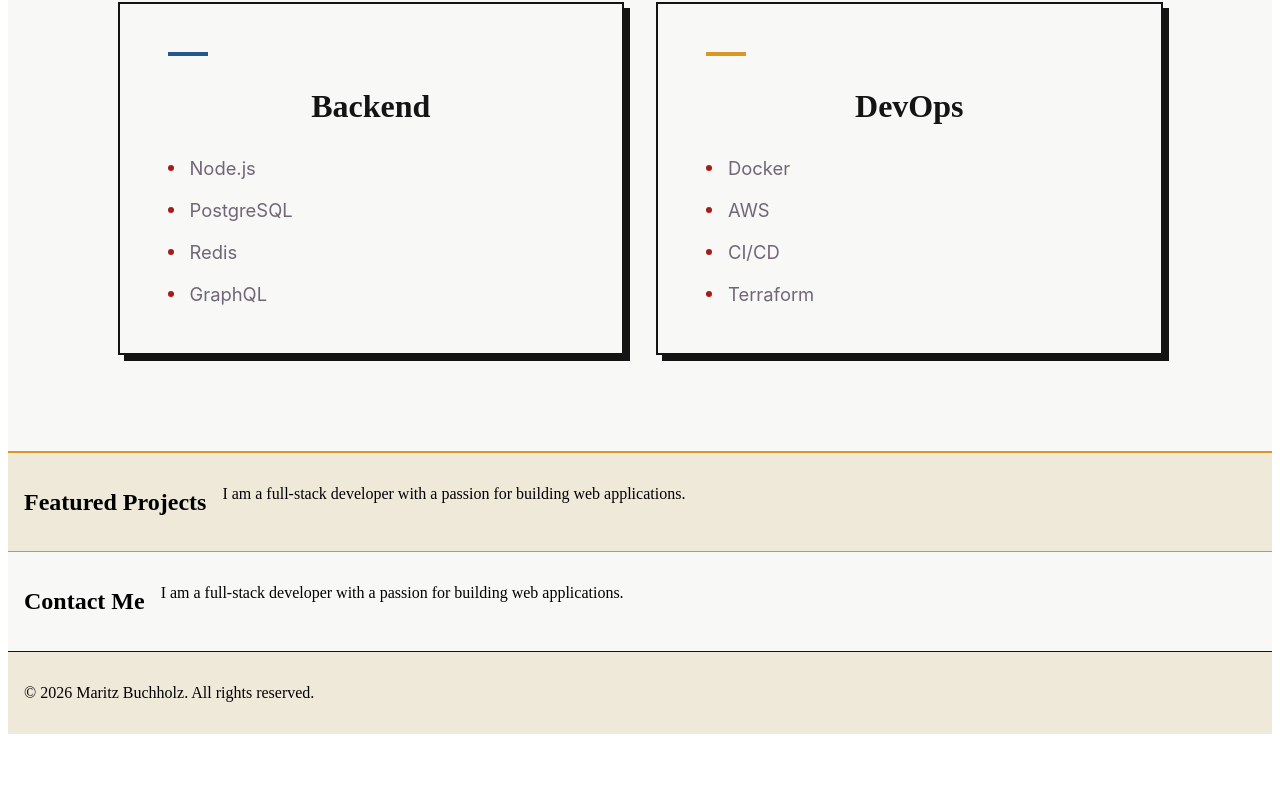
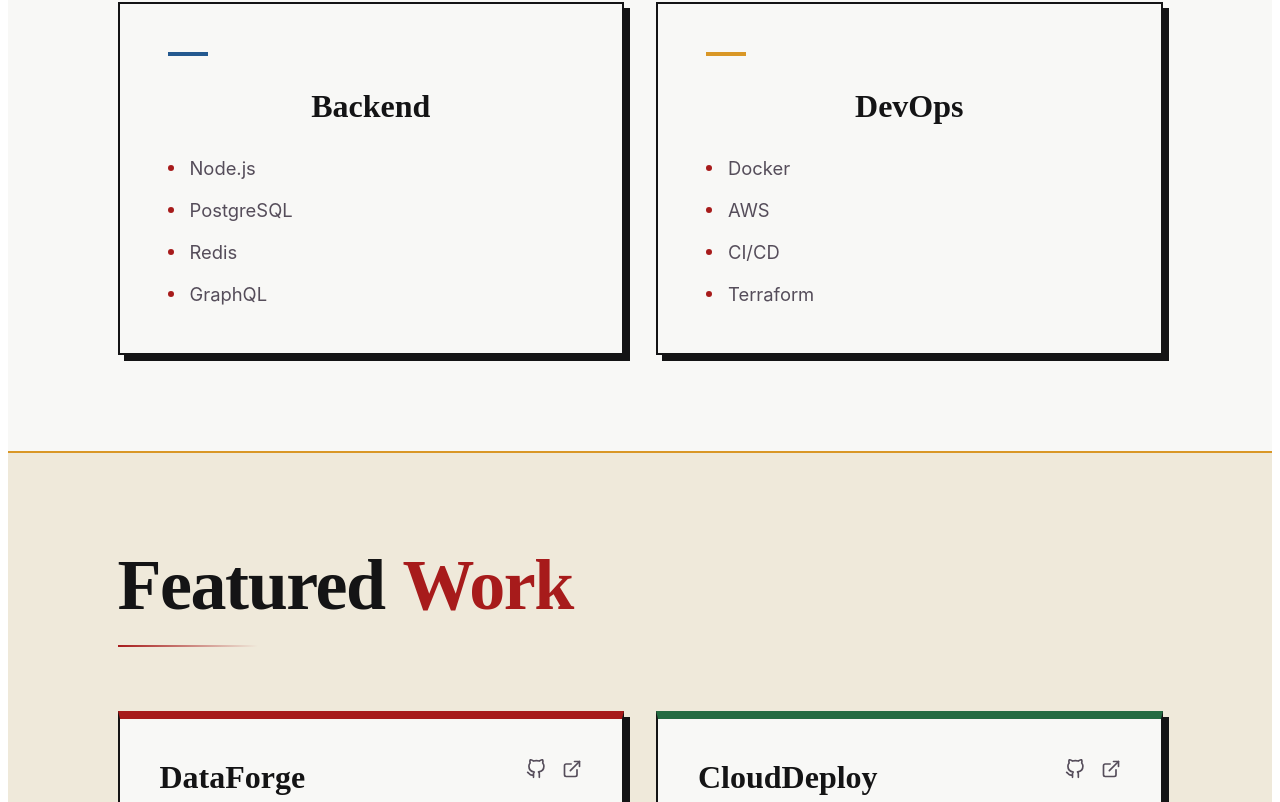
Before and after one commit to maritzbuchholz/portfolio, a React (Vite) app: page / in a window 1280 px wide. Shown: the part 1998-2800 px from the top of the page. Before the commit the page ends 2740 px from the top, so only its background shows below. Built offline with nearby package versions, Linux system fonts and the light colour scheme.

Commit message:
update works component

```diff
--- a/src/Components/Featured/Featured.jsx
+++ b/src/Components/Featured/Featured.jsx
@@ -1,12 +1,88 @@
 import React from 'react';
 import './Featured.scss';
 
+const GithubIcon = () => (
+    <svg width="20" height="20" viewBox="0 0 24 24" fill="none" stroke="currentColor" strokeWidth="2" strokeLinecap="round" strokeLinejoin="round">
+        <path d="M9 19c-5 1.5-5-2.5-7-3m14 6v-3.87a3.37 3.37 0 0 0-.94-2.61c3.14-.35 6.44-1.54 6.44-7A5.44 5.44 0 0 0 20 4.77 5.07 5.07 0 0 0 19.91 1S18.73.65 16 2.48a13.38 13.38 0 0 0-7 0C6.27.65 5.09 1 5.09 1A5.07 5.07 0 0 0 5 4.77a5.44 5.44 0 0 0-1.5 3.78c0 5.42 3.3 6.61 6.44 7A3.37 3.37 0 0 0 9 18.13V22"></path>
+    </svg>
+);
+
+const ExternalLinkIcon = () => (
+    <svg width="20" height="20" viewBox="0 0 24 24" fill="none" stroke="currentColor" strokeWidth="2" strokeLinecap="round" strokeLinejoin="round">
+        <path d="M18 13v6a2 2 0 0 1-2 2H5a2 2 0 0 1-2-2V8a2 2 0 0 1 2-2h6"></path>
+        <polyline points="15 3 21 3 21 9"></polyline>
+        <line x1="10" y1="14" x2="21" y2="3"></line>
+    </svg>
+);
+
+const FeaturedCard = ({ title, description, tags, accent, githubLink, externalLink }) => (
+    <div className={`featured__card featured__card--${accent}`}>
+        <div className="featured__card-header">
+            <h3 className="featured__card-title">{title}</h3>
+            <div className="featured__card-links">
+                {githubLink && <a href={githubLink} target="_blank" rel="noreferrer"><GithubIcon /></a>}
+                {externalLink && <a href={externalLink} target="_blank" rel="noreferrer"><ExternalLinkIcon /></a>}
+            </div>
+        </div>
+        <p className="featured__card-description">{description}</p>
+        <div className="featured__card-tags">
+            {tags.map((tag, index) => (
+                <span key={index} className="featured__card-tag">{tag}</span>
+            ))}
+        </div>
+    </div>
+);
+
 const Featured = () => {
+    const projects = [
+        {
+            title: "DataForge",
+            accent: "red",
+            description: "High-performance data pipeline framework processing 10M+ events/day with real-time analytics.",
+            tags: ["Go", "Kafka", "PostgreSQL"],
+            githubLink: "#",
+            externalLink: "#"
+        },
+        {
+            title: "CloudDeploy",
+            accent: "green",
+            description: "Zero-downtime deployment platform with automated rollbacks and canary releases.",
+            tags: ["TypeScript", "Docker", "AWS"],
+            githubLink: "#",
+            externalLink: "#"
+        },
+        {
+            title: "DevMetrics",
+            accent: "blue",
+            description: "Engineering productivity dashboard tracking code quality, velocity, and team health metrics.",
+            tags: ["React", "Python", "D3.js"],
+            githubLink: "#",
+            externalLink: "#"
+        },
+        {
+            title: "AuthKit",
+            accent: "gold",
+            description: "Open-source authentication library with OAuth2, SAML, and passwordless login support.",
+            tags: ["Rust", "Node.js", "Redis"],
+            githubLink: "#",
+            externalLink: "#"
+        }
+    ];
+
     return (
         <section className="featured">
             <div className="featured__content">
-                <h2 className="featured__title">Featured Projects</h2>
-                <p className="featured__description">I am a full-stack developer with a passion for building web applications.</p>
+                <h2 className="featured__title">
+                    <span className="featured__title-first">Featured</span>
+                    <span className="featured__title-last">Work</span>
+                </h2>
+                <div className="featured__divider"></div>
+
+                <div className="featured__grid">
+                    {projects.map((project, index) => (
+                        <FeaturedCard key={index} {...project} />
+                    ))}
+                </div>
             </div>
         </section>
     );
--- a/src/Components/Featured/Featured.scss
+++ b/src/Components/Featured/Featured.scss
@@ -1,20 +1,143 @@
-@import '../../styles/variables.scss';
+@use "../../styles/variables" as *;
 
 .featured {
+    background-color: $bg-main;
+    padding: 6rem 2rem;
     display: flex;
-    justify-content: space-between;
-    align-items: center;
-    padding: 1rem;
-    background-color: $bg-main;
-    border-bottom: 1px solid $accent-gold;
+    justify-content: center;
+    border-bottom: 2px solid $accent-gold;
 
     &__content {
+        max-width: 1045px;
+        width: 100%;
         display: flex;
-        gap: 1rem;
+        flex-direction: column;
+        align-items: flex-start;
+    }
 
-        a {
-            text-decoration: none;
+    &__title {
+        font-family: $font-family-primary;
+        font-size: 4.5rem;
+        line-height: 1;
+        margin: 0;
+        font-weight: 900;
+        letter-spacing: -0.02em;
+
+        &-first {
             color: $text-dark;
+            margin-right: 0.25em;
+        }
+
+        &-last {
+            color: $accent-red;
+        }
+    }
+
+    &__divider {
+        width: 100%;
+        max-width: 140px;
+        height: 2px;
+        margin: 1.5rem 0 4rem 0;
+        background: linear-gradient(90deg, rgba($accent-red, 1) 0%, rgba($accent-red, 0) 100%);
+    }
+
+    &__grid {
+        display: grid;
+        grid-template-columns: repeat(2, 1fr);
+        gap: 2rem;
+        width: 100%;
+    }
+
+    &__card {
+        background-color: $card-bg;
+        border: 2px solid $text-dark;
+        border-top-width: 8px; /* Accent border on top */
+        box-shadow: 6px 6px 0px $text-dark;
+        padding: 2.5rem;
+        display: flex;
+        flex-direction: column;
+        transition: transform 0.2s, box-shadow 0.2s;
+
+        &:hover {
+            transform: translate(2px, 2px);
+            box-shadow: 4px 4px 0px $text-dark;
+        }
+
+        &--red { border-top-color: $accent-red; }
+        &--green { border-top-color: $accent-green; }
+        &--blue { border-top-color: $accent-blue; }
+        &--gold { border-top-color: $accent-gold; }
+
+        &-header {
+            display: flex;
+            justify-content: space-between;
+            align-items: flex-start;
+            margin-bottom: 1.25rem;
+        }
+
+        &-title {
+            font-family: $font-family-primary;
+            font-size: 2rem;
+            color: $text-dark;
+            margin: 0;
+            font-weight: 700;
+        }
+
+        &-links {
+            display: flex;
+            gap: 1rem;
+
+            a {
+                color: $text-muted;
+                transition: color 0.2s;
+
+                &:hover {
+                    color: $text-dark;
+                }
+            }
+        }
+
+        &-description {
+            font-family: $font-family-secondary;
+            font-size: 1.15rem;
+            color: $text-muted;
+            line-height: 1.6;
+            margin: 0 0 2rem 0;
+            flex-grow: 1; /* Pushes tags to the bottom */
+        }
+
+        &-tags {
+            display: flex;
+            flex-wrap: wrap;
+            gap: 0.75rem;
+        }
+
+        &-tag {
+            background-color: $bg-main;
+            padding: 0.4rem 1rem;
+            font-family: $font-family-secondary;
+            font-size: 0.85rem;
+            font-weight: 600;
+            color: $text-dark;
+            border: 1px solid #D9D1C2; /* Subtle darker cream border */
         }
     }
 }
+
+@media (max-width: 768px) {
+    .featured {
+        padding: 4rem 1rem;
+
+        &__title {
+            font-size: 3.5rem;
+        }
+
+        &__grid {
+            grid-template-columns: 1fr;
+        }
+
+        &__card {
+            padding: 2rem;
+        }
+    }
+}
--- a/src/styles/_variables.scss
+++ b/src/styles/_variables.scss
@@ -8,7 +8,7 @@ $bg-main: #EFE9DA;
 $card-bg: #F8F8F6;
 $text-dark: #141415;
 $text-light: #FFFFFF;
-$text-muted: #716678;
+$text-muted: #554D5A;
 
 $accent-red: #A71B1B;
 $accent-blue: #24598F;
```
